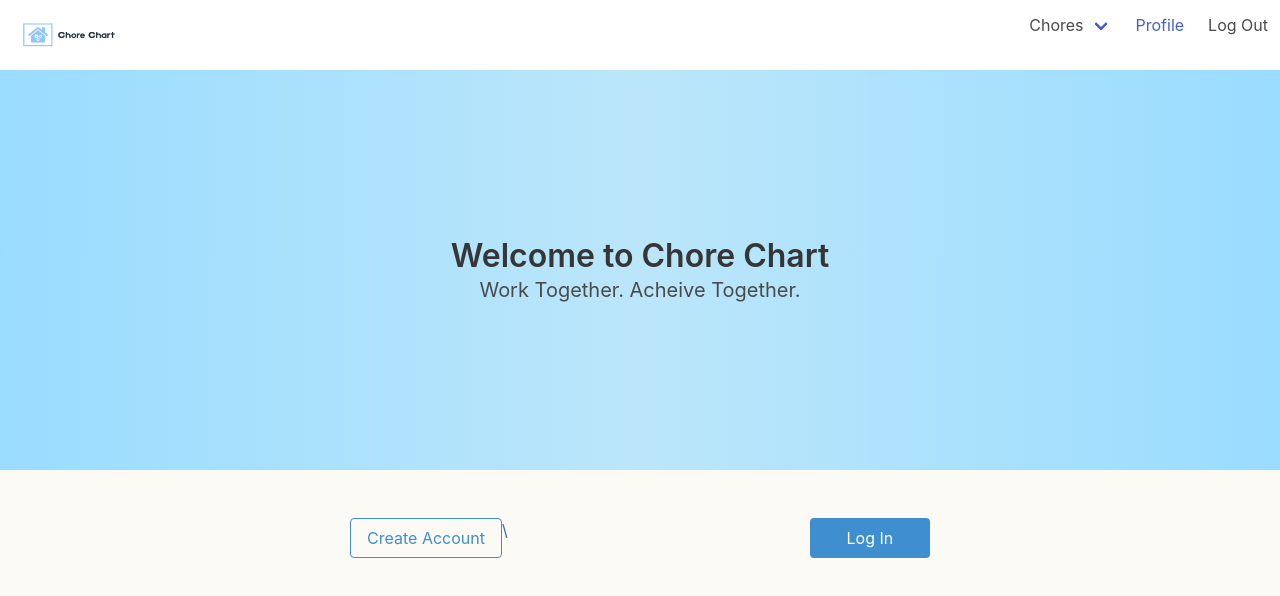
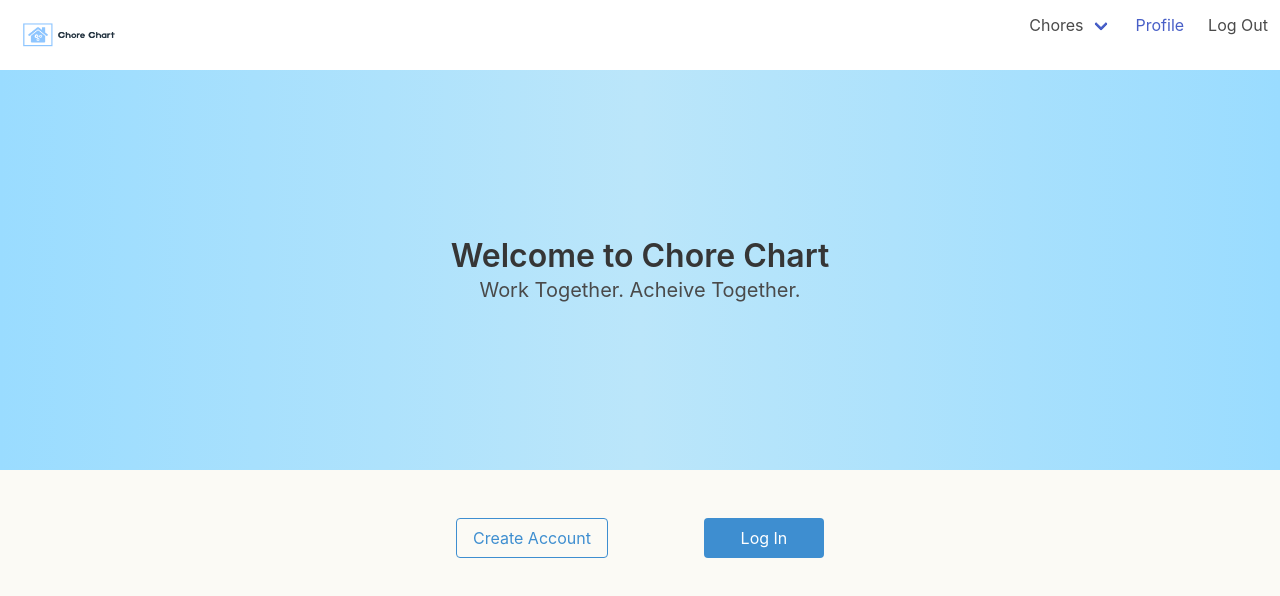
Before and after one commit to joseRFernandez/chore-chart, a Vue app: page / in a window 1280 px wide. Shown: the top 596 px of the page. Built offline with nearby package versions, Linux system fonts and the light colour scheme; what vue-sweetalert2 would draw is missing.

Commit message:
[account-create]- create basic account create logic

```diff
--- a/src/firebase/composables/auth/create-account.js
+++ b/src/firebase/composables/auth/create-account.js
@@ -1,7 +1,9 @@
 import { getAuth, createUserWithEmailAndPassword } from "firebase/auth";
+// eslint-disable-next-line no-unused-vars
+import { app } from "../../";
+const auth = getAuth();
 
-const auth = getAuth();
-const createdUser = ({ email, password }) =>
+const createdUser = ({ email, password }) => {
   createUserWithEmailAndPassword(auth, email, password)
     .then((userCredential) => {
       // Signed in
@@ -13,5 +15,6 @@ const createdUser = ({ email, password }) =>
       const errorMessage = error.message;
       console.log(errorCode, errorMessage);
     });
+};
 
 export { createdUser };
--- a/src/firebase/index.js
+++ b/src/firebase/index.js
@@ -4,7 +4,7 @@ import { firebaseConfig } from "./secrets.config";
 import { getFirestore, collection } from "firebase/firestore";
 
 // init app
-initializeApp(firebaseConfig);
+const app = initializeApp(firebaseConfig);
 
 // init services
 const db = getFirestore();
@@ -12,4 +12,4 @@ const db = getFirestore();
 // store collection references here for now
 const membersRef = collection(db, "members");
 
-export { db, membersRef };
+export { app, db, membersRef };
--- a/src/sass/theGreetPage.scss
+++ b/src/sass/theGreetPage.scss
@@ -23,8 +23,14 @@
       display: flex;
       justify-content: space-evenly;
 
+      @media screen and (min-width: $large-mobile) {
+        justify-content: center;
+      }
       .button {
         min-width: 120px;
+        @media screen and (min-width: $large-mobile) {
+          margin: 0 3rem;
+        }
       }
     }
   }
--- a/src/sass/variables/myBreakpoints.scss
+++ b/src/sass/variables/myBreakpoints.scss
@@ -1 +1,6 @@
 $nav-height: 70px;
+
+$mobile: 375px;
+$large-mobile: 600px;
+$tablet: 768px;
+$desktop: 1224px;
--- a/src/views/auth/TheCreateAccountPage.vue
+++ b/src/views/auth/TheCreateAccountPage.vue
@@ -36,7 +36,9 @@
       <div class="buttons-group">
         <div class="buttons">
           <button class="button is-link" @click="resetForm">Reset</button>
-          <button class="button is-primary">Create</button>
+          <button class="button is-primary" @click="betaHandleSubmit">
+            Create
+          </button>
         </div>
       </div>
     </section>
@@ -44,6 +46,8 @@
 </template>
 
 <script>
+import { createdUser } from "../../firebase/composables/auth/create-account";
+
 export default {
   name: "the-create-account-page",
   data() {
@@ -59,6 +63,10 @@ export default {
       this.givenEmail = "";
       this.chosenPassword = "";
     },
+    betaHandleSubmit() {
+      const newUser = { email: this.givenEmail, password: this.chosenPassword };
+      createdUser(newUser);
+    },
   },
 };
 </script>
--- a/src/views/home/greetPage/GreetPageButtons.vue
+++ b/src/views/home/greetPage/GreetPageButtons.vue
@@ -7,8 +7,8 @@
             class="button is-info is-outlined"
             @click="betaCreateAccount"
           >
-            Create Account</button
-          >\</router-link
+            Create Account
+          </button></router-link
         >
         <button class="button is-info">Log In</button>
       </div>
```
